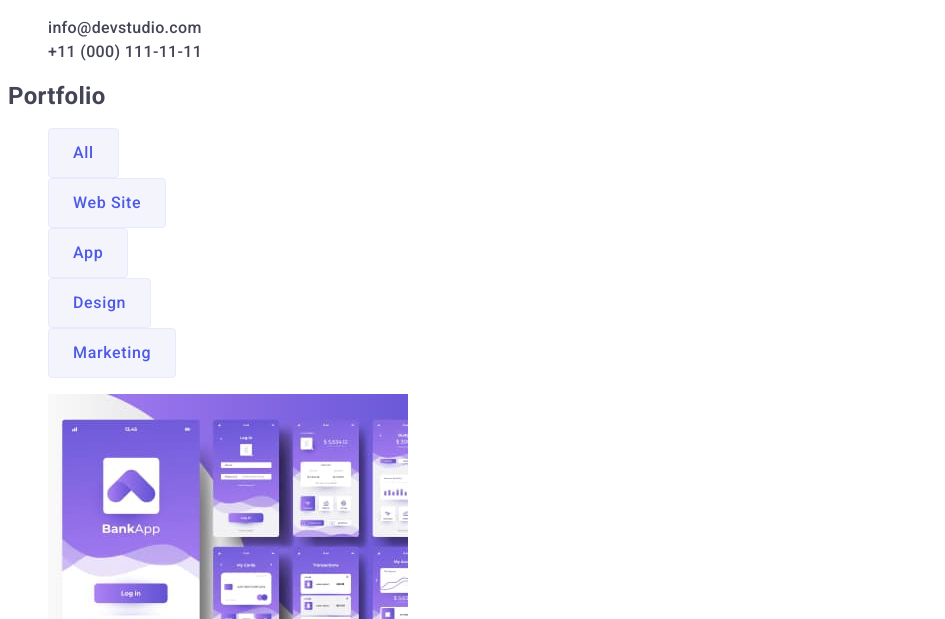
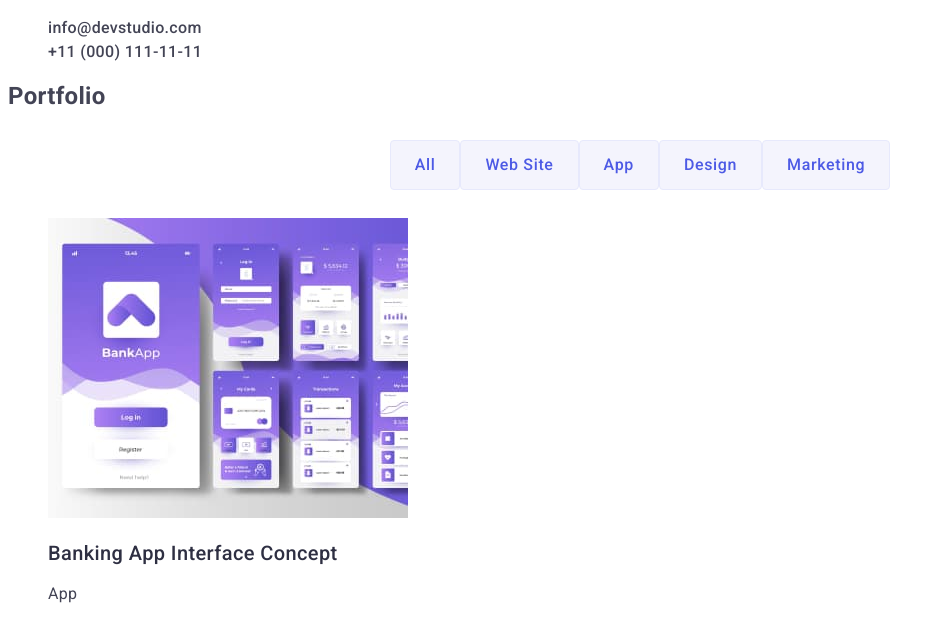
Before and after one commit to DragosU25/goit-markup-hw-02, a plain HTML site: page portfolio.html in a window 1280 px wide. Shown: the part 120-739 px from the top of the page, without its empty margins (0-945 px from the left). Drawn offline with Linux system fonts and the light colour scheme.

Commit message:
Update styles.css

```diff
--- a/css/styles.css
+++ b/css/styles.css
@@ -152,7 +152,7 @@ body {
   line-height: 1.5em;
   color: #f4f4fd;
 }
-.span {
+.footer-content .span {
   color: #f4f4f4fd;
 }
 
@@ -191,3 +191,10 @@ body {
 .portfolio-text {
   color: #434455;
 }
+
+.navigation-buttons {
+  display: flex;
+  padding: 12px 24px;
+  justify-content: center;
+  align-items: center;
+}
```
